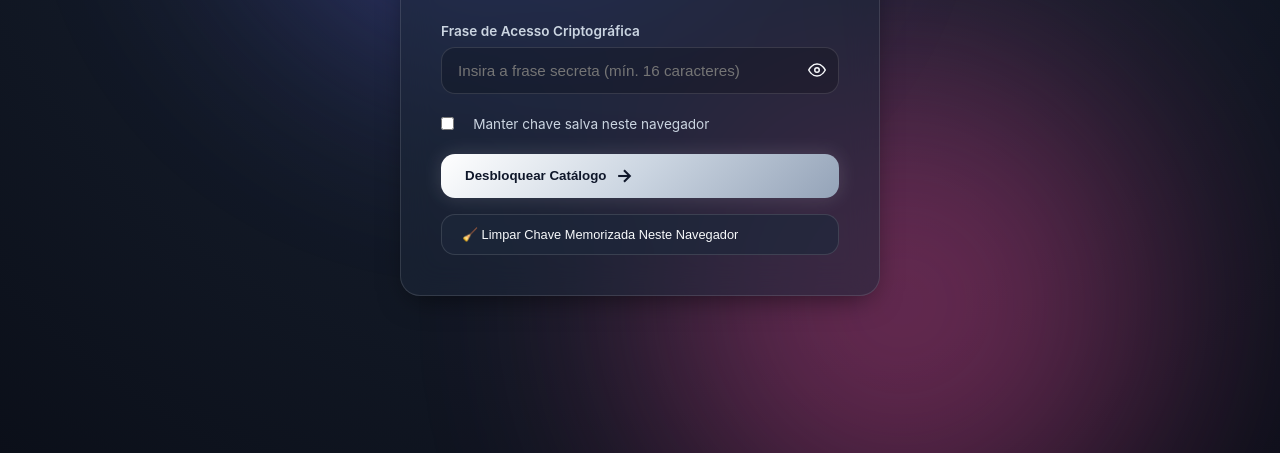
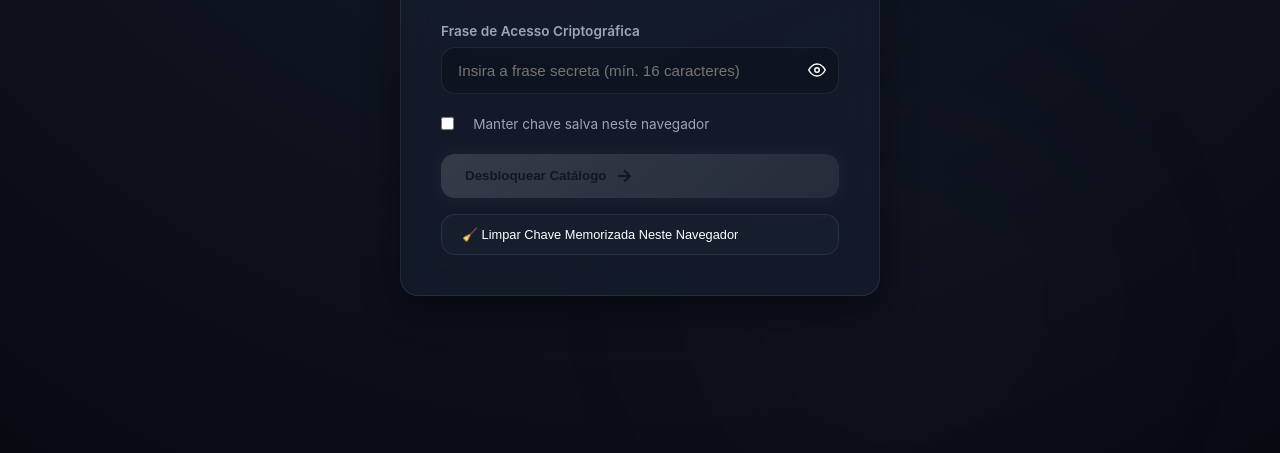
Before and after one commit to joaobz14/leitor-qr-antigravity, a website with bundled scripts: page site/index.html in a window 1280 px wide. Shown: the part 347-800 px from the top of the page. Built offline with nearby package versions, Linux system fonts and the light colour scheme.

Commit message:
Ajustado CSS para corresponder 100% ao design Dark Glass do mockup (fundo chumbo escuro, orbes sutis e tags translúcidas)

```diff
--- a/site/assets/css/app.css
+++ b/site/assets/css/app.css
@@ -3,21 +3,21 @@
    ========================================================================== */
 
 :root {
-  /* Dynamic Color Palette - Minimalist Slate Dark Theme (Preto, Prata & Branco Clean) */
-  --bg-gradient: radial-gradient(circle at 50% 0%, #1e293b 0%, #0b0f19 100%);
-  --bg-color: #0b0f19;
-  --surface-glass: rgba(30, 41, 59, 0.55);
-  --surface-glass-border: rgba(255, 255, 255, 0.12);
-  --surface-card: rgba(30, 41, 59, 0.65);
-  --surface-card-hover: rgba(51, 65, 85, 0.85);
+  /* Dynamic Color Palette - Minimalist Slate Dark Glass (Idêntico ao Mockup Visual) */
+  --bg-gradient: radial-gradient(circle at 50% -20%, #151c2c 0%, #0d121e 60%, #080a12 100%);
+  --bg-color: #0d121e;
+  --surface-glass: rgba(22, 29, 45, 0.75);
+  --surface-glass-border: rgba(255, 255, 255, 0.08);
+  --surface-card: rgba(25, 33, 50, 0.75);
+  --surface-card-hover: rgba(36, 47, 70, 0.9);
 
-  --text-primary: #f8fafc;
-  --text-secondary: #cbd5e1;
-  --text-muted: #94a3b8;
+  --text-primary: #ffffff;
+  --text-secondary: #9aa6b8;
+  --text-muted: #647185;
 
-  --accent-primary: #f8fafc;
-  --accent-gradient: linear-gradient(135deg, #ffffff 0%, #cbd5e1 50%, #94a3b8 100%);
-  --accent-glow: rgba(248, 250, 252, 0.2);
+  --accent-primary: #ffffff;
+  --accent-gradient: linear-gradient(135deg, rgba(255, 255, 255, 0.15) 0%, rgba(255, 255, 255, 0.08) 100%);
+  --accent-glow: rgba(255, 255, 255, 0.1);
 
   --success-color: #34d399;
   --danger-color: #f87171;
@@ -27,11 +27,11 @@
 
   --radius-sm: 8px;
   --radius-md: 14px;
-  --radius-lg: 20px;
+  --radius-lg: 18px;
   --radius-full: 9999px;
 
-  --shadow-glow: 0 0 20px rgba(248, 250, 252, 0.15);
-  --shadow-card: 0 10px 30px -10px rgba(0, 0, 0, 0.6);
+  --shadow-glow: 0 0 20px rgba(255, 255, 255, 0.05);
+  --shadow-card: 0 16px 36px rgba(0, 0, 0, 0.45);
   --transition-fast: 0.2s cubic-bezier(0.4, 0, 0.2, 1);
   --transition-normal: 0.3s cubic-bezier(0.4, 0, 0.2, 1);
 }
@@ -52,7 +52,6 @@
   --shadow-card: 0 10px 30px -10px rgba(0, 0, 0, 0.1);
 }
 
-
 /* Reset & Base */
 *, *::before, *::after {
   box-sizing: border-box;
@@ -63,7 +62,6 @@
 [hidden] {
   display: none !important;
 }
-
 
 body {
   font-family: var(--font-family);
@@ -84,20 +82,21 @@ body {
   filter: blur(120px);
   pointer-events: none;
   z-index: -1;
-  opacity: 0.4;
+  opacity: 0.3;
 }
 
 .primary-orb {
   top: -100px;
   left: 20%;
-  background: #6366f1;
+  background: rgba(255, 255, 255, 0.05);
 }
 
 .secondary-orb {
   bottom: -100px;
   right: 10%;
-  background: #ec4899;
+  background: rgba(148, 163, 184, 0.08);
 }
+
 
 /* Header */
 .site-header {
@@ -482,7 +481,7 @@ body {
   background: var(--surface-card-hover);
   transform: translateY(-4px);
   box-shadow: var(--shadow-card);
-  border-color: rgba(99, 102, 241, 0.3);
+  border-color: rgba(255, 255, 255, 0.2);
 }
 
 .product-header {
@@ -497,12 +496,14 @@ body {
   font-size: 0.7rem;
   text-transform: uppercase;
   letter-spacing: 0.05em;
-  background: rgba(99, 102, 241, 0.15);
-  color: #818cf8;
-  padding: 0.25rem 0.6rem;
-  border-radius: var(--radius-full);
-  font-weight: 700;
+  background: rgba(255, 255, 255, 0.08);
+  color: #9aa6b8;
+  padding: 0.2rem 0.6rem;
+  border-radius: var(--radius-sm);
+  font-weight: 600;
+  border: 1px solid rgba(255, 255, 255, 0.08);
 }
+
 
 .product-name {
   font-family: var(--font-heading);
--- a/site/sw.js
+++ b/site/sw.js
@@ -1,4 +1,5 @@
-const CACHE_NAME = 'catalogo-qr-antigravity-v7';
+const CACHE_NAME = 'catalogo-qr-antigravity-v8';
+
 
 
 
```
